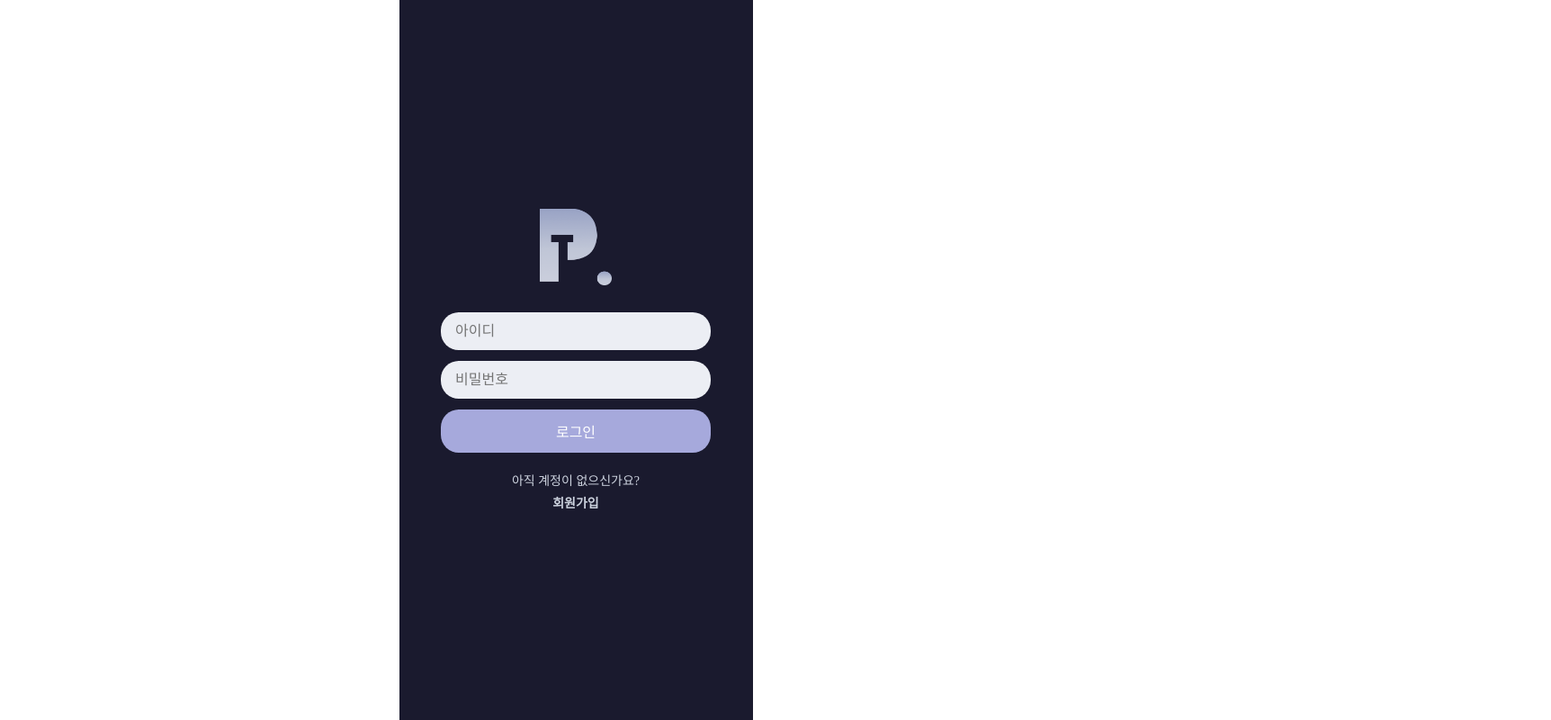
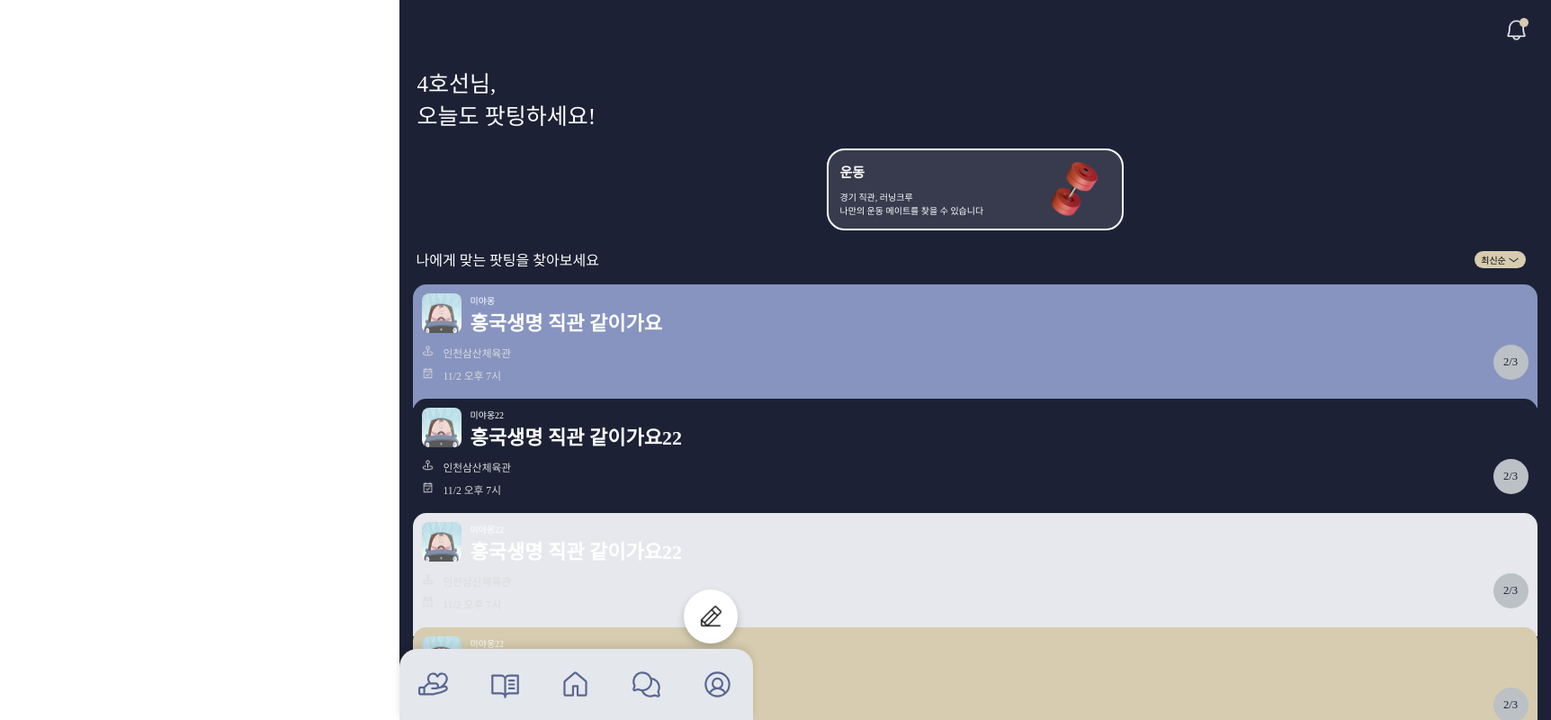
Before and after one commit to 2024-Line4Hackathon-Team17/FE, a React (Create React App) app: page /search in a window 1280 px wide. Before the commit this address led to /login. Shown: the top 800 px of the page at 90% size, 1724 px wide, since content can reach past the window. Built offline with nearby package versions, Linux system fonts and the light colour scheme; a web font is replaced by a local one.

Commit message:
세부css 수정

```diff
--- a/src/App.js
+++ b/src/App.js
@@ -52,13 +52,23 @@ function App() {
 
 function AppContent({ isLoggedIn, onLogin }) {
     const location = useLocation();
-    const hiddenNavPaths = ["/login", "/signup", "/signup-step2", "/livechat/id"];
+    const hiddenNavPaths = [
+        "/login",
+        "/signup",
+        "/signup-step2",
+        "/livechat/id",
+    ];
 
     return (
         <div className="App">
             <Routes>
                 {/* 로그인 여부에 따라 기본 경로를 리디렉션 */}
-                <Route path="/" element={isLoggedIn ? <PotMainpage /> : <Navigate to="/login" />} />
+                <Route
+                    path="/"
+                    element={
+                        isLoggedIn ? <PotMainpage /> : <Navigate to="/login" />
+                    }
+                />
 
                 {/* 회원가입 단계 라우팅 */}
                 <Route path="/signup" element={<Signup />} />
@@ -76,12 +86,19 @@ function AppContent({ isLoggedIn, onLogin }) {
                 <Route path="/mypage/empathy" element={<MyPageEmpathy />} />
                 <Route path="/mypage/update/info" element={<MyPageInfo />} />
                 <Route path="/mypage/poting" element={<MyPagePot />} />
-                <Route path="/mypage/poting/attend" element={<MyPagePotAttend />} />
+                <Route
+                    path="/mypage/poting/attend"
+                    element={<MyPagePotAttend />}
+                />
                 <Route path="/notice" element={<NoticePage />} />
+                <Route path="/search" element={<PotSearch />} />
 
-                 {/* OnedayClassHome 페이지 경로 추가 */}
-                 <Route path="/onedayclass" element={<OnedayClassHome />} />
-                    <Route path="/onedayclass-category" element={<OnedayClass_category />} />
+                {/* OnedayClassHome 페이지 경로 추가 */}
+                <Route path="/onedayclass" element={<OnedayClassHome />} />
+                <Route
+                    path="/onedayclass-category"
+                    element={<OnedayClass_category />}
+                />
 
                 {/* 404 페이지 처리를 위한 경로 */}
                 <Route path="*" element={<Navigate to="/" />} />
--- a/src/styles/CategoryMoving.scss
+++ b/src/styles/CategoryMoving.scss
@@ -8,8 +8,8 @@
         align-items: center;
         overflow: hidden;
         width: 100%;
-        margin-top: 20px;
-        margin-bottom: 20px;
+        margin-top: 8px;
+        margin-bottom: 12px;
         .textbox {
             background-color: #e6e8ed;
             border-radius: 10px;
@@ -33,12 +33,13 @@
                     display: flex;
                     align-items: center;
                     flex-shrink: 0;
+                    cursor: pointer;
                 }
 
                 .iconbox {
                     display: flex;
                     align-items: center;
-                    margin: 0 10px;
+                    margin: 0 4px;
 
                     .textbox {
                         font-size: 1rem;
--- a/src/styles/CommonStyle.scss
+++ b/src/styles/CommonStyle.scss
@@ -12,6 +12,6 @@
     box-shadow: 0 20px 25px -5px rgba(0, 0, 0, 0.3),
         0 8px 10px -6px rgba(0, 0, 0, 0.3);
     @media (hover: hover) and (pointer: fine) {
-        width: 360px;
+        width: 392px;
     }
 }
--- a/src/styles/PotMainpageStyle.scss
+++ b/src/styles/PotMainpageStyle.scss
@@ -14,8 +14,7 @@
 }
 .Search {
     .Alarmbox {
-        margin-right: 7%;
-        margin-top: 10%;
+        padding: 20px 25px 0 0;
     }
     .Alarm {
         display: flex;
@@ -131,10 +130,13 @@
         width: 10.91px;
     }
     .potListbox {
+        cursor: pointer;
         margin: 10px;
         display: flex;
-        justify-content: space-evenly;
+        justify-content: space-between;
         width: 100%;
+        margin-left: 14px;
+        margin-right: 14px;
     }
     .listBoxLeft {
         background-color: #bbc1c5;
--- a/src/styles/PotModal.scss
+++ b/src/styles/PotModal.scss
@@ -14,7 +14,7 @@
 
 .modal-content {
     background-color: #fff;
-    padding: 10px;
+    padding: 12px 14px 3px 14px;
     border-radius: 12px;
     width: 300px;
     max-width: 90%;
@@ -23,6 +23,7 @@
 .modaltop {
     display: flex;
     justify-content: end;
+    height: 10px;
     button {
         background-color: transparent;
         display: flex;
@@ -31,6 +32,7 @@
         .modalmoreicon {
             width: 27px;
             margin-right: 4px;
+            cursor: pointer;
         }
     }
     .modalbox {
@@ -63,21 +65,25 @@
     display: flex;
     flex-direction: row;
     .Modalboximg {
-        width: 32px;
-        height: 32px;
+        width: 39px;
+        height: 39px;
         border-radius: 8px;
     }
     .ModalDetailTitle {
         color: #e6e8ed;
         margin-left: 10px;
+        display: flex;
+        justify-content: center;
+        flex-direction: column;
     }
     .ModalId {
+        cursor: pointer;
         font-size: 7px;
         font-weight: 100;
         text-align: left;
     }
     .ModalPotTitle {
-        font-size: 16px;
+        font-size: 21px;
         font-weight: 600;
     }
 }
@@ -101,13 +107,16 @@
         margin-bottom: 10px;
 
         .ModalDetailimg {
-            margin-right: 10px;
-            width: 10px;
+            margin-right: 7px;
+            margin-bottom: 2px;
+            width: 15px;
         }
     }
     .modaldetailtxt {
         justify-content: center;
         align-items: center;
+        font-size: 11.76px;
+        color: #dbdbdb;
     }
 }
 
@@ -119,7 +128,7 @@
 
     .ModalBoxDetailinfo {
         color: #e6e8ed;
-        font-size: 10px;
+        font-size: 13px;
         font-weight: 100;
         text-align: left;
         width: 230px;
@@ -142,7 +151,7 @@
         flex-direction: row;
     }
     .ModalBoxLeftbox div {
-        font-size: 10px;
+        font-size: 12.57px;
     }
 }
 .ModalLast {
@@ -153,12 +162,12 @@
     margin-bottom: 10px;
     button {
         background-color: #e6e8ed;
-        width: 122px;
+        width: 148px;
         height: 27px;
         border-radius: 12px;
         padding: 2px;
         margin: 1px;
-        font-size: 12px;
+        font-size: 16px;
         font-weight: 400;
     }
 }
@@ -183,3 +192,6 @@
         opacity: 0;
     }
 }
+button {
+    cursor: pointer;
+}
--- a/src/styles/PotSearch.scss
+++ b/src/styles/PotSearch.scss
@@ -6,17 +6,18 @@
 
 .RecommendText {
     color: #ffffff;
-    font-size: 18px;
-    margin-left: 10px;
+    font-size: 25px;
+    font-weight: 100;
+    margin-left: 20px;
     margin-top: 26px;
     margin-bottom: 20px;
 }
 
 .findpotlist {
     color: #ffffff;
-    font-size: 13px;
+
     font-weight: 100;
-    margin-bottom: 20px;
+    margin-bottom: 1px;
     margin-top: 20px;
     margin-left: 10px;
 }
@@ -25,12 +26,13 @@
     display: flex;
     justify-content: space-between;
     flex-direction: row;
+    font-size: 16px;
+    margin-left: 9px;
 }
 
 .Search {
     .Alarmbox {
-        margin-right: 7%;
-        margin-top: 10%;
+        padding: 20px 25px 0 0;
     }
     .Alarm {
         display: flex;
@@ -98,6 +100,7 @@
         align-items: center;
     }
     .listBox {
+        cursor: pointer;
         display: flex;
         flex-direction: column;
         width: calc(100% - 20px);
@@ -111,7 +114,7 @@
     }
 
     .potlistbox {
-        padding: 10px;
+        padding: 0 0 10px;
     }
 
     .listboxtop {
@@ -123,7 +126,7 @@
     .listboximg {
         width: 44px;
         height: 44px;
-        border-radius: 15px;
+        border-radius: 8px;
     }
 
     .DetailTitle {
@@ -138,7 +141,7 @@
         }
 
         .PotTitle {
-            font-size: 20px;
+            font-size: 22px;
             font-weight: 700;
         }
     }
@@ -150,7 +153,8 @@
         .DetailDate {
             display: flex;
             flex-direction: row;
-            font-size: 10px;
+            font-size: 11.76px;
+            margin-bottom: 8px;
         }
 
         .Detailimg {
@@ -169,8 +173,8 @@
     .listBoxLeft {
         background-color: #bbc1c5;
         border-radius: 50%;
-        width: 30px;
-        height: 30px;
+        width: 39px;
+        height: 39px;
         display: flex;
         justify-content: center;
         align-items: center;
@@ -182,7 +186,7 @@
         justify-content: center;
         align-items: center;
         width: 100%;
-        font-size: 9px;
+        font-size: 12.57px;
         font-weight: 100;
     }
     .listBoxLeftbox div {
@@ -194,7 +198,8 @@
     display: flex;
     justify-content: center;
     align-items: center;
-    margin-right: 4px;
+    margin-right: 14px;
+    margin-top: 10px;
 }
 
 .findpotlistcategory {
@@ -258,7 +263,7 @@
 
 .WriteNew {
     position: fixed;
-    bottom: 20px;
+    bottom: 85px;
     right: calc(50% - 180px); // Centered within .PageSpace of 360px
     width: 60px;
     height: 60px;
--- a/src/styles/PotWritenewModal.scss
+++ b/src/styles/PotWritenewModal.scss
@@ -17,7 +17,7 @@
     border-radius: 10px;
     width: 360px;
     position: relative;
-    margin-right: 50px;
+    margin-right: 20px;
 }
 
 .close-button {
```
Also changed, not shown: 1 other file (tests, documents, lock files or other folders).
